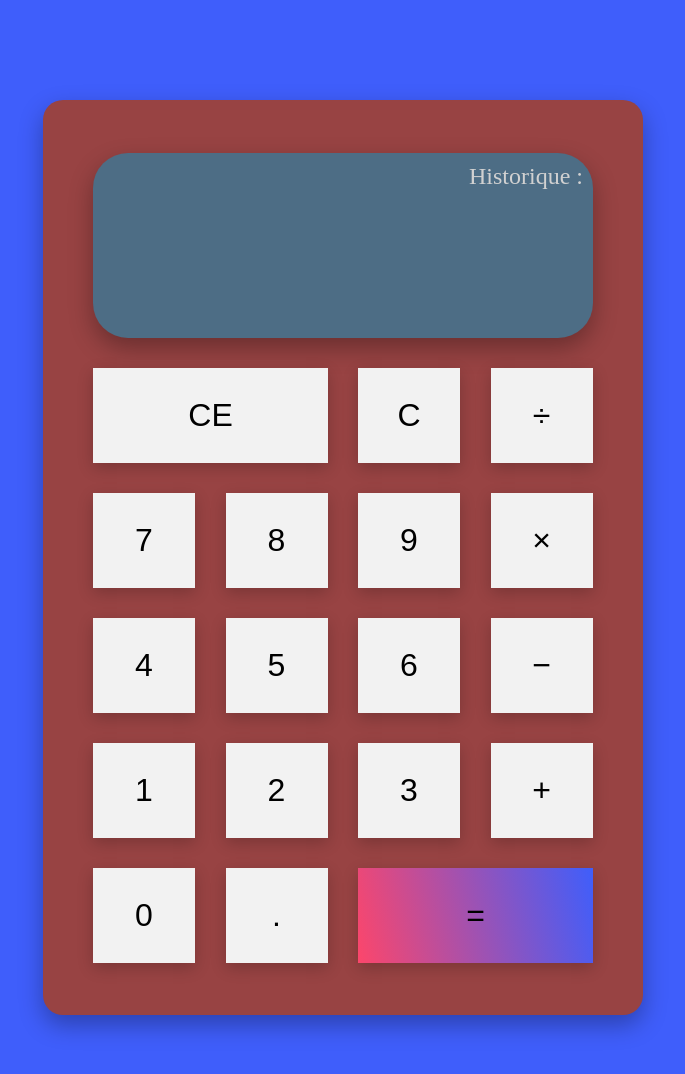
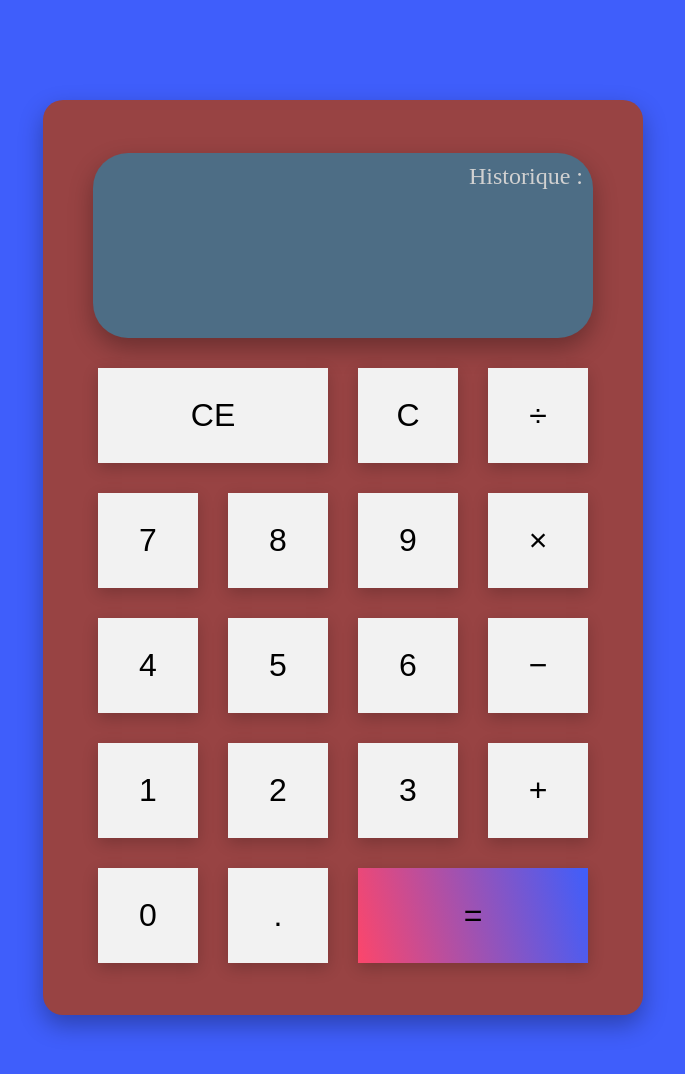
Before and after one commit to Vitroze/TP-18_12_2025, a plain HTML site: page index.html in a window 1280 px wide. Shown: the whole page, without its empty margins (297-982 px from the left). Drawn offline with Linux system fonts and the light colour scheme.

Commit message:
Remove HTML balise, fix correct width

```diff
--- a/styles.css
+++ b/styles.css
@@ -1,9 +1,6 @@
-html {
+body {
   margin: 0;
   padding: 0;
-}
-
-body {
   background: #3f5efb;
   background: linear-gradient(
     nulldeg,
@@ -72,7 +69,7 @@ button {
   background-color: #f2f2f2;
   cursor: pointer;
   transition: background-color 0.3s ease;
-  width: 102px;
+  min-width: 100px;
   height: 95px;
 }
 
@@ -81,12 +78,10 @@ button:hover {
 }
 
 .ce {
-  width: 235px;
   grid-column: span 2;
 }
 
 .equal {
-  width: 235px;
   grid-column: span 2;
   background: #3f5efb;
   background: linear-gradient(
```
